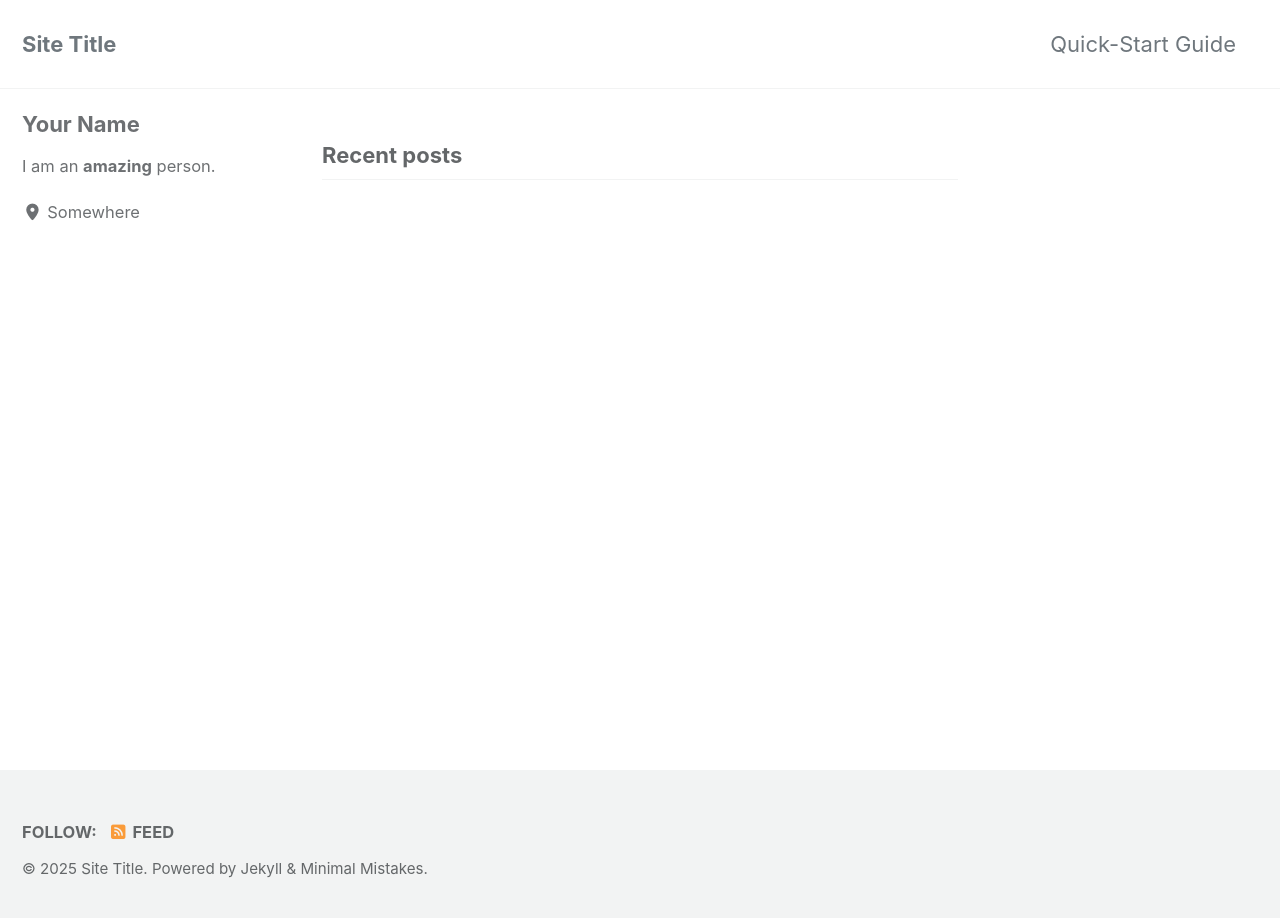
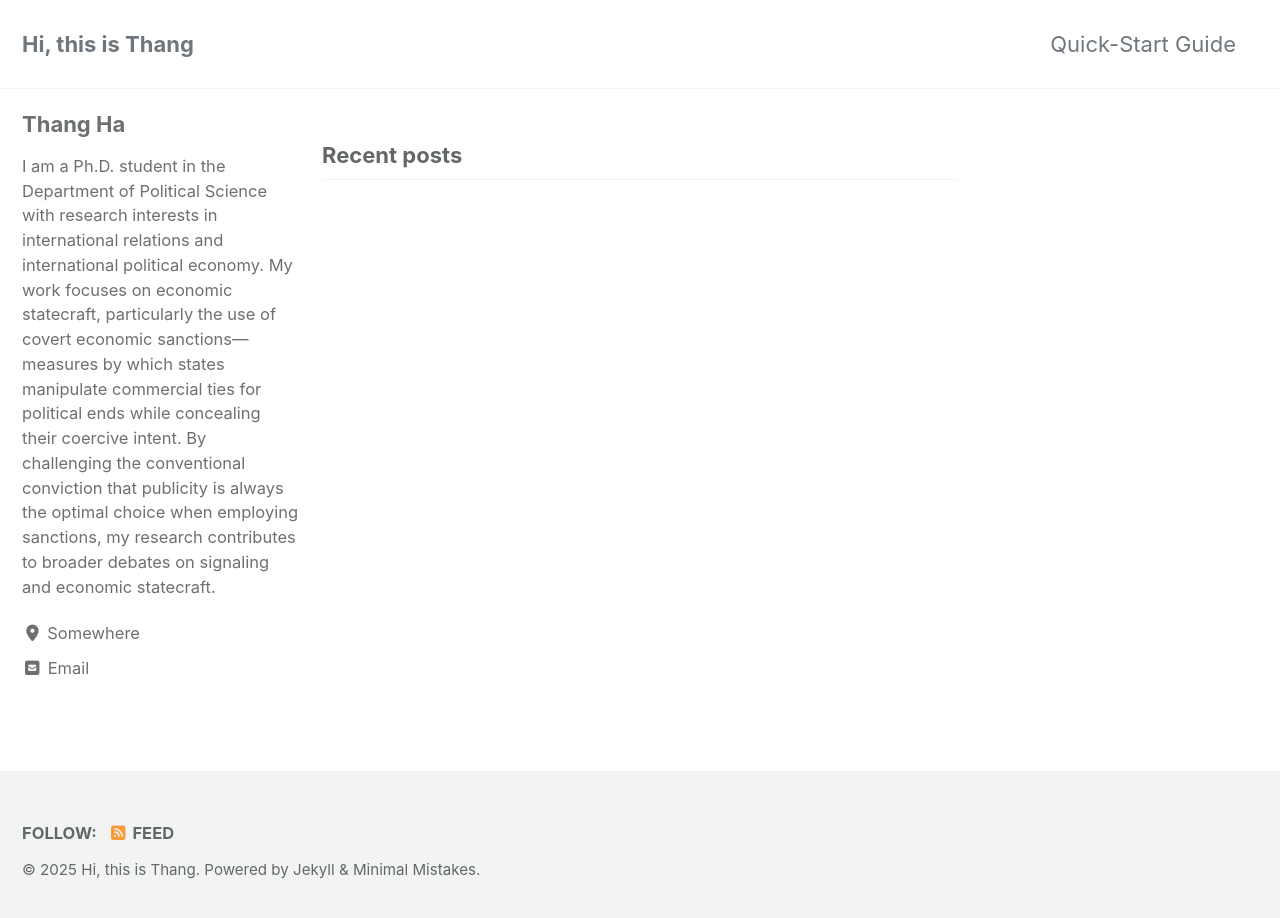
Before and after one commit to nt-ha/thank, a Jekyll site: the page built from index.html, in a window 1280 px wide and 925 px high. Shown: the top 918 px of the window. Built offline with Jekyll 4.4.1, drawn with Linux system fonts in a browser that asks for light colours; cached includes are drawn as plain includes; the list of posts is cut into pages by our own code.

Commit message:
Update _config.yml

```diff
--- a/_config.yml
+++ b/_config.yml
@@ -17,11 +17,11 @@ minimal_mistakes_skin    : "default" # "air", "aqua", "contrast", "dark", "dirt"
 # Site Settings
 locale                   : "en-US"
 rtl                      : # true, false (default) # turns direction of the page into right to left for RTL languages
-title                    : "Site Title"
+title                    : "Hi, this is Thang"
 title_separator          : "-"
 subtitle                 : # site tagline that appears below site title in masthead
-name                     : "Your Name"
-description              : "An amazing website."
+name                     : "Thang Ha"
+description              : "PhD student in the Department of Political Science at Boston University"
 url                      : # the base hostname & protocol for your site e.g. "https://mmistakes.github.io"
 baseurl                  : # the subpath of your site, e.g. "/blog"
 repository               : # GitHub username/repo-name e.g. "mmistakes/minimal-mistakes"
@@ -113,30 +113,23 @@ analytics:
 
 # Site Author
 author:
-  name             : "Your Name"
+  name             : "Thang Ha"
   avatar           : # path of avatar image, e.g. "/assets/images/bio-photo.jpg"
-  bio              : "I am an **amazing** person."
+  bio              : "I am a Ph.D. student in the Department of Political Science with research interests in international relations and international political economy. My work focuses on economic statecraft, particularly the use of covert economic sanctions—measures by which states manipulate commercial ties for political ends while concealing their coercive intent. By challenging the conventional conviction that publicity is always the optimal choice when employing sanctions, my research contributes to broader debates on signaling and economic statecraft."
   location         : "Somewhere"
   email            :
   links:
     - label: "Email"
       icon: "fas fa-fw fa-envelope-square"
-      # url: "mailto:your.name@email.com"
+      url: "mailto:hnthang@bu.edu"
     - label: "Website"
       icon: "fas fa-fw fa-link"
       # url: "https://your-website.com"
     - label: "Twitter"
       icon: "fab fa-fw fa-twitter-square"
       # url: "https://twitter.com/"
-    - label: "Facebook"
-      icon: "fab fa-fw fa-facebook-square"
-      # url: "https://facebook.com/"
-    - label: "GitHub"
-      icon: "fab fa-fw fa-github"
-      # url: "https://github.com/"
-    - label: "Instagram"
-      icon: "fab fa-fw fa-instagram"
-      # url: "https://instagram.com/"
+    -
+
 
 # Site Footer
 footer:
```
